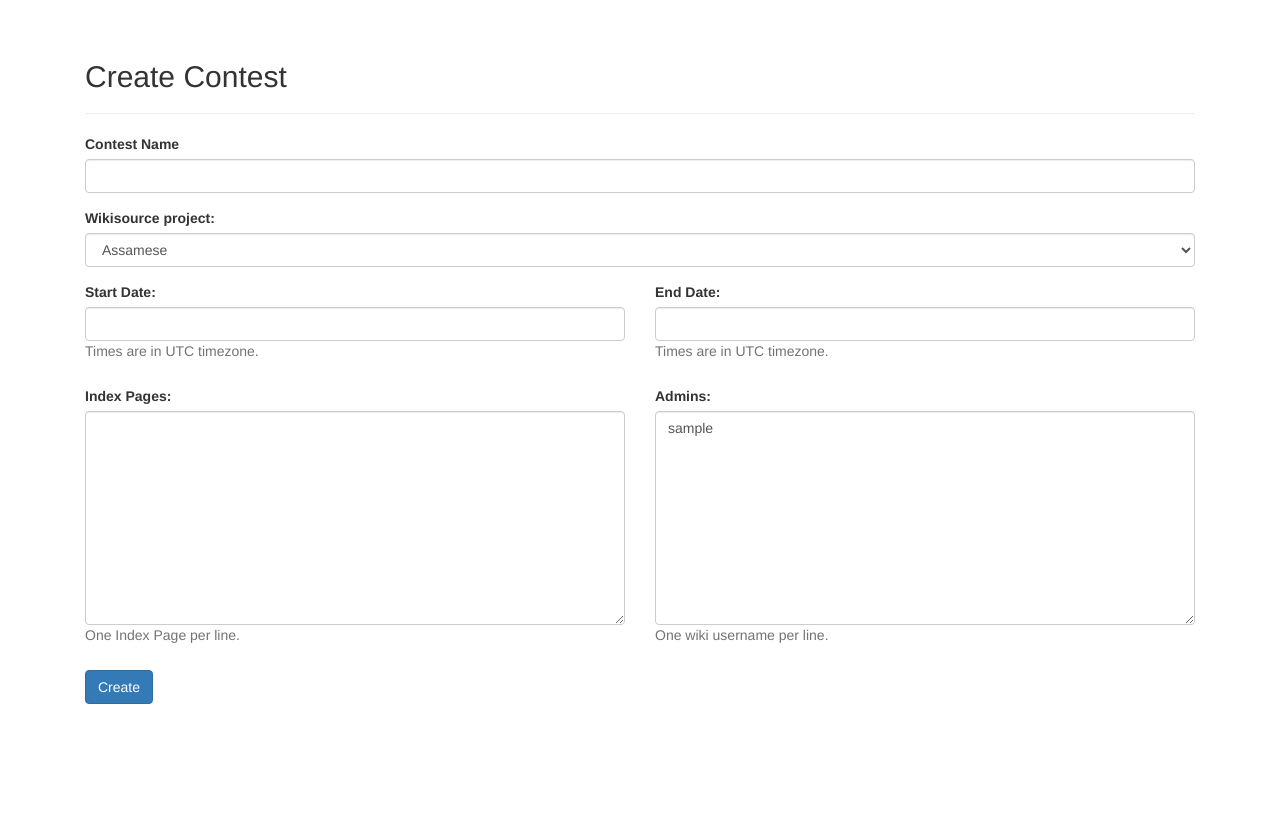
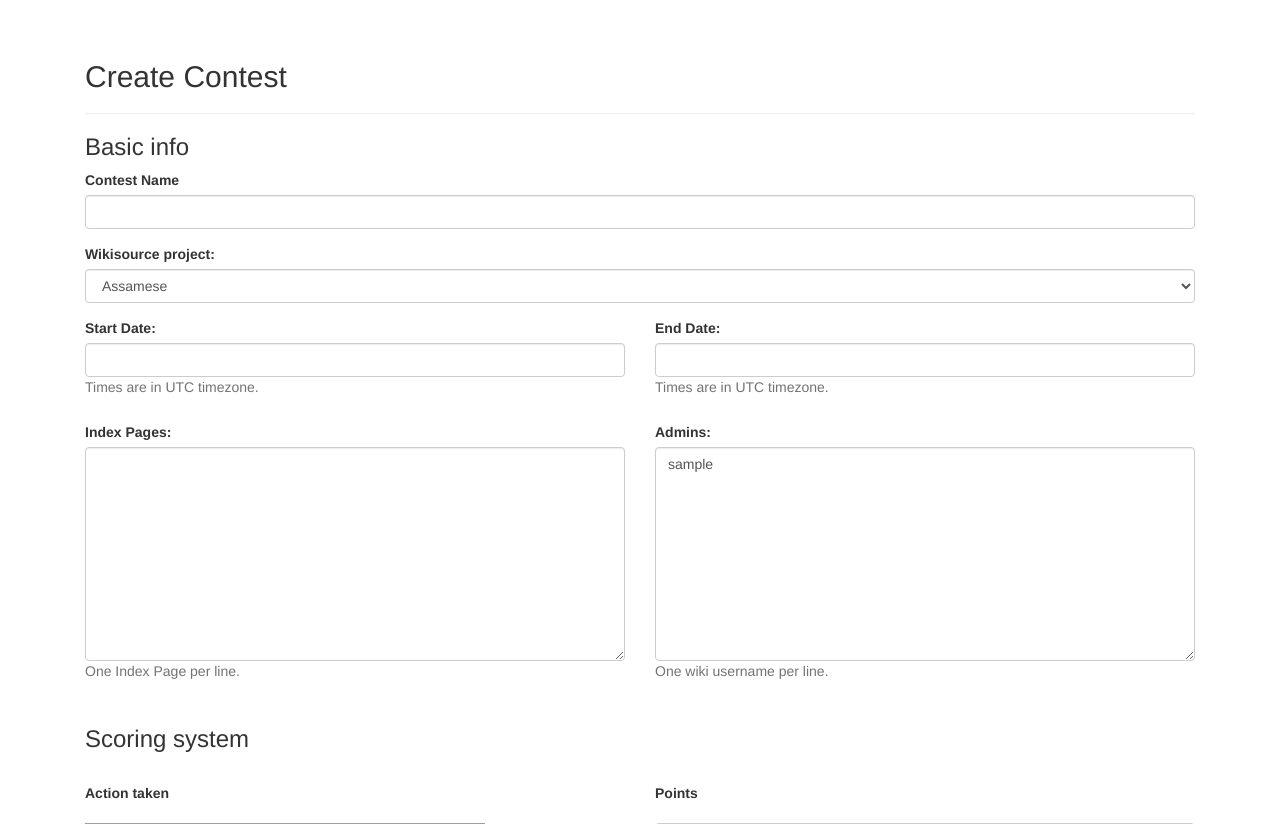
Before and after one commit to wikimedia/labs-tools-indic-wscontest, a Flask app: page /contest/create in a window 1280 px wide. Shown: the part 72-896 px from the top of the page. Before the commit the page ends 776 px from the top, so only its background shows below. Run offline with Flask 2, Linux system fonts and the light colour scheme; the visitor is signed in with stand-in values (Sample User, id 1); parts of the project's set-up code (start-up, migrations or seed data) failed here and were passed over; some libraries are stand-ins or nearby versions; grey boxes are pictures that could not be loaded.

Commit message:
Added scoring system
Bug: T251908
Change-Id: Ic145b9277ad5a12d1cedc177cb1efa15752677d5

```diff
--- a/app.py
+++ b/app.py
@@ -47,6 +47,8 @@ def create_contest():
         con["project"] = req["c_project"]
         con["start_date"] = req["start_date"]
         con["end_date"] = req["end_date"]
+        con["p_points"] = req["p_proofread"]
+        con["v_points"] = req["p_validate"]
         con["createdon"] = datetime.utcnow().strftime("%d-%m-%Y, %H:%M")
         con["createdby"] = get_current_user()
         con["status"] = True
@@ -94,10 +96,9 @@ def contest_by_id(id):
 
     score = get_score(proofread, validate)
 
-    # Hardcore points, should replace with custom points
     point = {
-        "p": 3,
-        "v": 1
+        "p": int(contest["p_points"]),
+        "v": int(contest["v_points"])
     }
 
     wikitable = get_wikitable(score, point, lastUpdate, contest)
@@ -128,6 +129,8 @@ def edit_contest(id):
         contest[str(id)]["project"] = req["c_project"]
         contest[str(id)]["start_date"] = req["start_date"]
         contest[str(id)]["end_date"] = req["end_date"]
+        contest[str(id)]["p_points"] = req["p_proofread"]
+        contest[str(id)]["v_points"] = req["p_validate"]
 
         if 'c_status' in req:
             contest[str(id)]["status"] = True
--- a/templates/create_contest.html
+++ b/templates/create_contest.html
@@ -36,6 +36,7 @@
     <hr>
     {% if logged %}
         <form action="{{ url_for('create_contest') }}" method="POST">
+            <h3>Basic info</h3>
             <div class="form-group">
                 <label for="c_name">Contest Name</label>
                 <input class="form-control" name="c_name" type="text" minlength="4" maxlength="80" required>
@@ -81,6 +82,32 @@
                   <textarea class="form-control" rows="10" id="c_admin" name="c_admin">{{ username }}</textarea><p class="span-help">One wiki username per line.</p>
                 </div>
             </div>
+            <h3>Scoring system</h3>
+            <br/>
+            <div class="row">
+                <div class="form-group col-sm-6">
+                    <label>Action taken</label>
+                </div>
+                <div class="form-group col-sm-6">
+                    <label>Points</label>
+                </div>
+                <div class="form-group col-sm-6">
+                    <p>
+                        <img src="https://upload.wikimedia.org/wikipedia/commons/thumb/a/a5/Wikisource_proofread_yellow.svg/25px-Wikisource_proofread_yellow.svg.png"> From any status to Proofread
+                    </p>
+                </div>
+                <div class="form-group col-sm-6">
+                    <input class="form-control" name="p_proofread" type="number" min="0" max="100" required>
+                </div>
+                <div class="form-group col-sm-6">
+                    <p>
+                        <img src="https://upload.wikimedia.org/wikipedia/commons/thumb/8/89/Wikisource_proofread_green_circle.svg/25px-Wikisource_proofread_green_circle.svg.png"> From Proofread to Validate
+                    </p>
+                </div>
+                <div class="form-group col-sm-6">
+                    <input class="form-control" name="p_validate" type="number" min="0" max="100" required>
+                </div>
+            </div>
             <button class="btn btn-primary" type="submit">Create</button>
         </form>
         <br>
--- a/utils.py
+++ b/utils.py
@@ -77,7 +77,8 @@ def get_wikitable(score, point, lastUpdate, contest):
     totalPR = 0
     totalVD = 0
 
-    wikitable = "Statistics on " + lastUpdate
+    wikitable = "Statistics on " + lastUpdate + "\n\n"
+    wikitable += "'''Proofread point''': " + contest["p_points"] + " and '''Validate point''':" + contest["v_points"]
     wikitable += """
 {| class="wikitable sortable"
 |-
```
Also changed, not shown: templates/edit_contest.html (+27 -0 lines).
